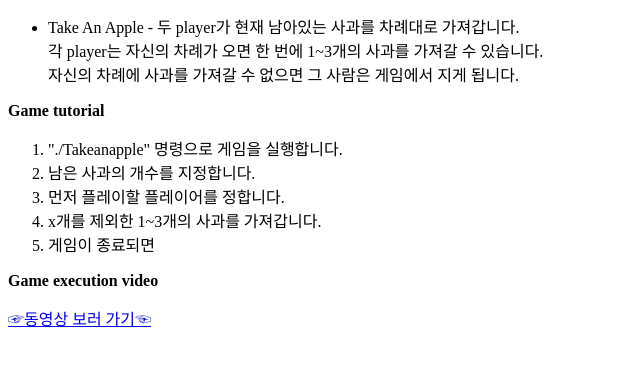
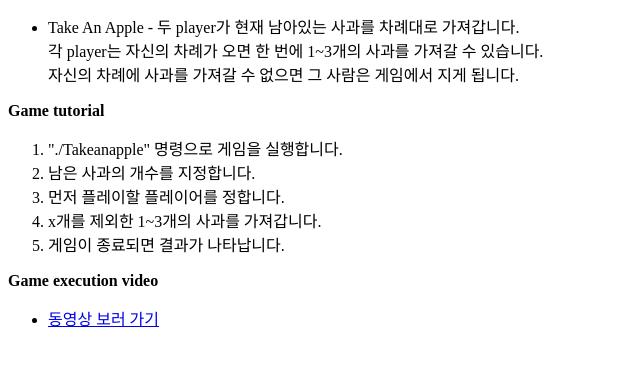
Before and after one commit to 201324504/Take_an_apple, a plain HTML site: page docs/index.html in a window 1280 px wide. Shown: the part 100-466 px from the top of the page, without its empty margins (0-640 px from the left). Drawn offline with Linux system fonts and the light colour scheme.

Commit message:
Update index.html

```diff
--- a/docs/index.html
+++ b/docs/index.html
@@ -20,10 +20,10 @@
             <li>남은 사과의 개수를 지정합니다.</li>
             <li>먼저 플레이할 플레이어를 정합니다.</li>
             <li>x개를 제외한 1~3개의 사과를 가져갑니다.</li>
-            <li>게임이 종료되면 </li>
+            <li>게임이 종료되면 결과가 나타납니다.</li>
         </ol>
 
       <p><strong>Game execution video</strong></p>
-		<p><a href = "https://youtu.be/5qUtaiGb5Mk">☞동영상 보러 가기☜</a></p>
+		<p><a href = "https://youtu.be/5qUtaiGb5Mk"><ul><li>동영상 보러 가기</li></ul></a></p>
   </body>
 </html>
```
